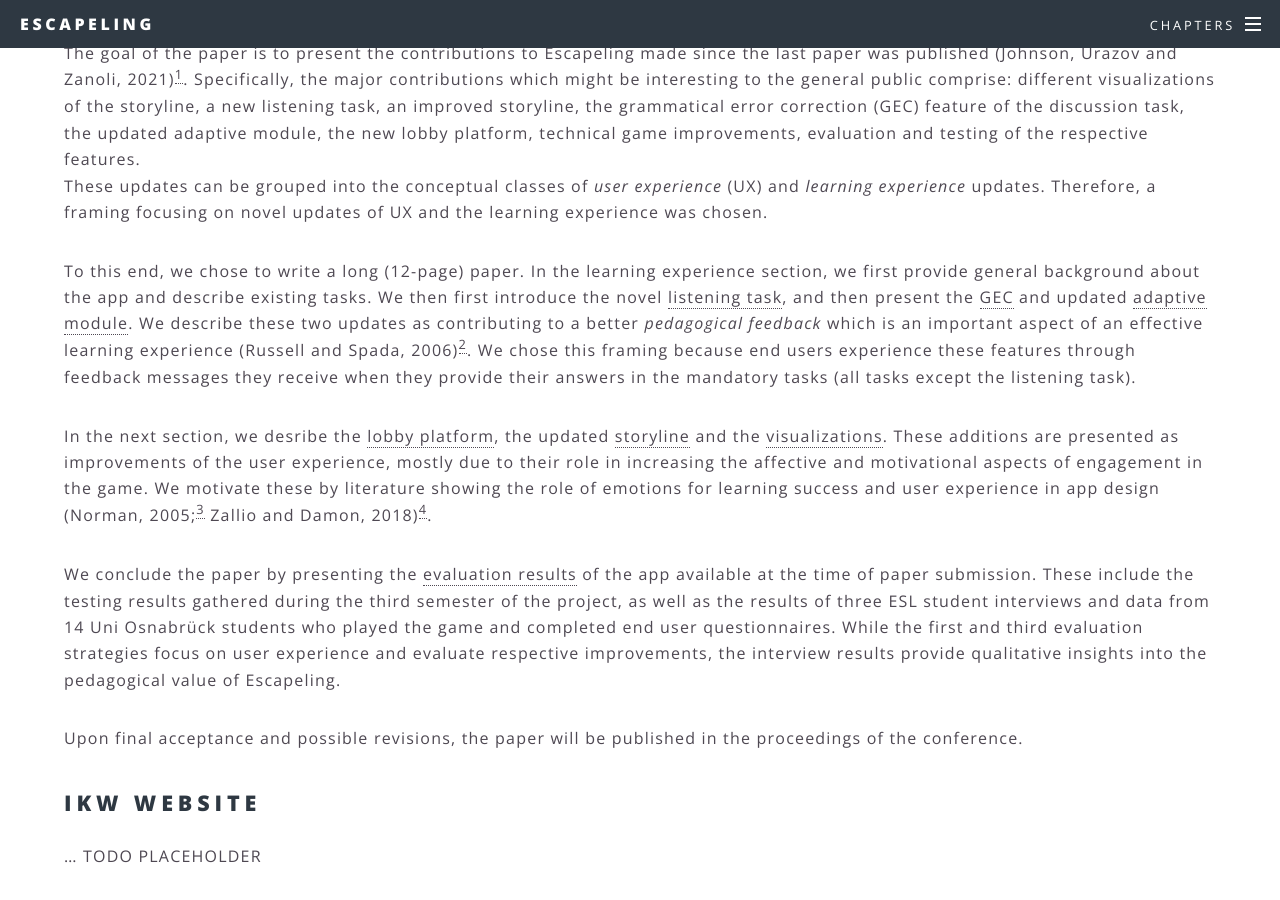
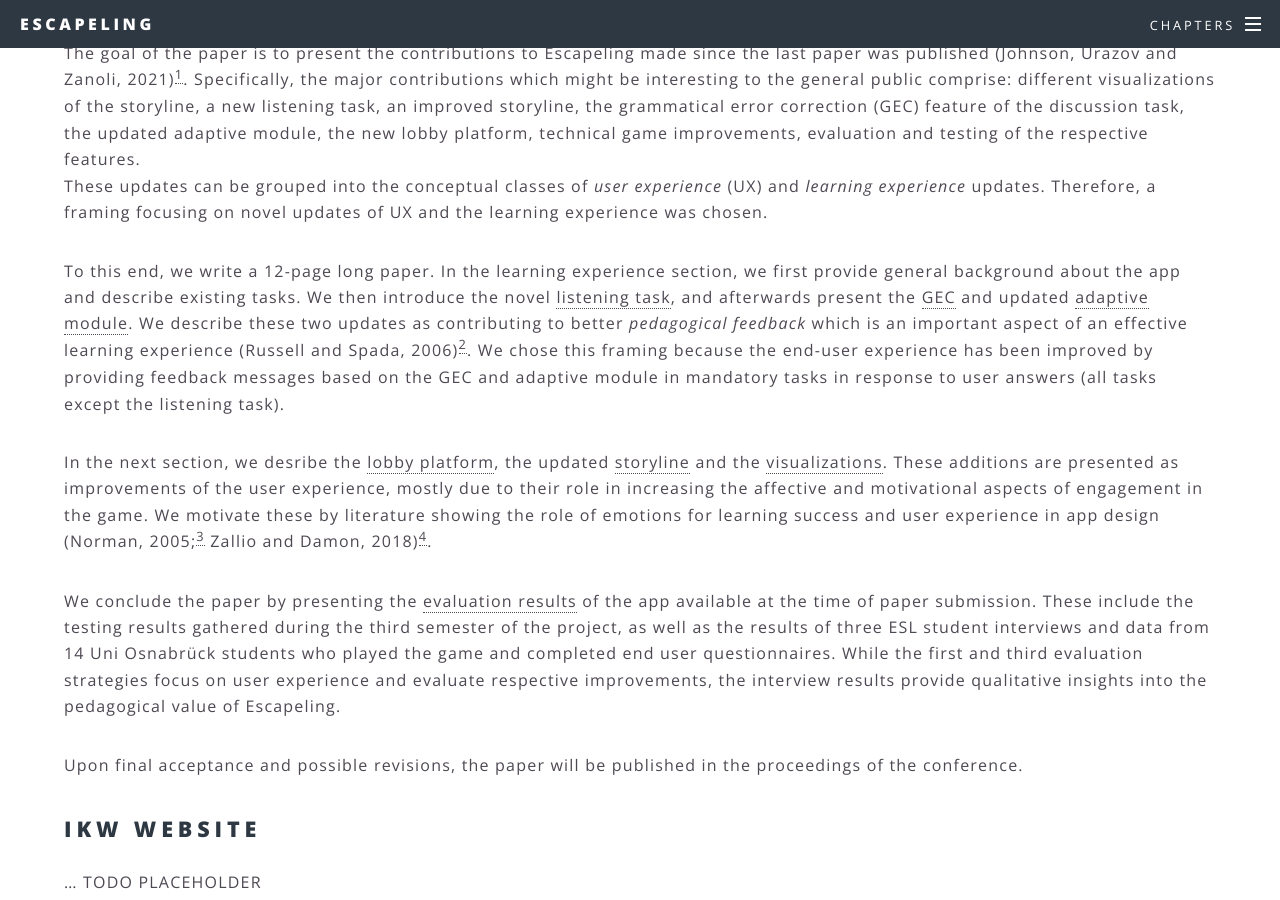
Before and after one commit to ALLUOS/ALLUOS.github.io, a Jekyll site: the page built from _posts/2022-03-17-outcomes.md, in a window 1280 px wide and 900 px high, scrolled down 1078 px. Built offline with Jekyll 4.4.1, drawn with Linux system fonts in a browser that asks for light colours.

Commit message:
add Tobi's suggestions
Co-authored-by: Tobi Obeck <13554426+TobiObeck@users.noreply.github.com>

```diff
--- a/_posts/2022-03-17-outcomes.md
+++ b/_posts/2022-03-17-outcomes.md
@@ -35,7 +35,7 @@ In order to nicely wrap up all the improvements of Escapeling that were achieved
 The goal of the paper is to present the contributions to Escapeling made since the last paper was published (Johnson, Urazov and Zanoli, 2021)[^a]. Specifically, the major contributions which might be interesting to the general public comprise: different visualizations of the storyline, a new listening task, an improved storyline, the grammatical error correction (GEC) feature of the discussion task, the updated adaptive module, the new lobby platform,  technical game improvements, evaluation and testing of the respective features.
 These updates can be grouped into the conceptual classes of _user experience_ (UX) and _learning experience_ updates. Therefore, a framing focusing on novel updates of UX and the learning experience was chosen.
 
-To this end, we chose to write a long (12-page) paper. In the learning experience section, we first provide general background about the app and describe existing tasks. We then first introduce the novel [listening task]({{ "" | absolute_url }}/2021/03/01/listening.html), and then present the [GEC]({{ "" | absolute_url }}/2021/02/01/GEC.html) and updated [adaptive module](TBD). We describe these two updates as contributing to a better _pedagogical feedback_ which is an important aspect of an effective learning experience (Russell and Spada, 2006)[^b]. We chose this framing because end users experience these features through feedback messages they receive when they provide their answers in the mandatory tasks (all tasks except the listening task).
+To this end, we write a 12-page long paper. In the learning experience section, we first provide general background about the app and describe existing tasks. We then introduce the novel [listening task]({{ "" | absolute_url }}/2021/03/01/listening.html), and afterwards present the [GEC]({{ "" | absolute_url }}/2021/02/01/GEC.html) and updated [adaptive module](TBD). We describe these two updates as contributing to better _pedagogical feedback_ which is an important aspect of an effective learning experience (Russell and Spada, 2006)[^b]. We chose this framing because the end-user experience has been improved by providing feedback messages based on the GEC and adaptive module in mandatory tasks in response to user answers (all tasks except the listening task).
 
 In the next section, we desribe the [lobby platform](TBD), the updated [storyline]({{ "" | absolute_url }}/2021/01/01/storytelling.html) and the [visualizations]({{ "" | absolute_url }}/2021/01/02/visualizations.html). These additions are presented as improvements of the user experience, mostly due to their role in increasing the affective and motivational aspects of engagement in the game. We motivate these by literature showing the role of emotions for learning success and user experience in app design (Norman, 2005;[^c] Zallio and Damon, 2018)[^d].
 
```
